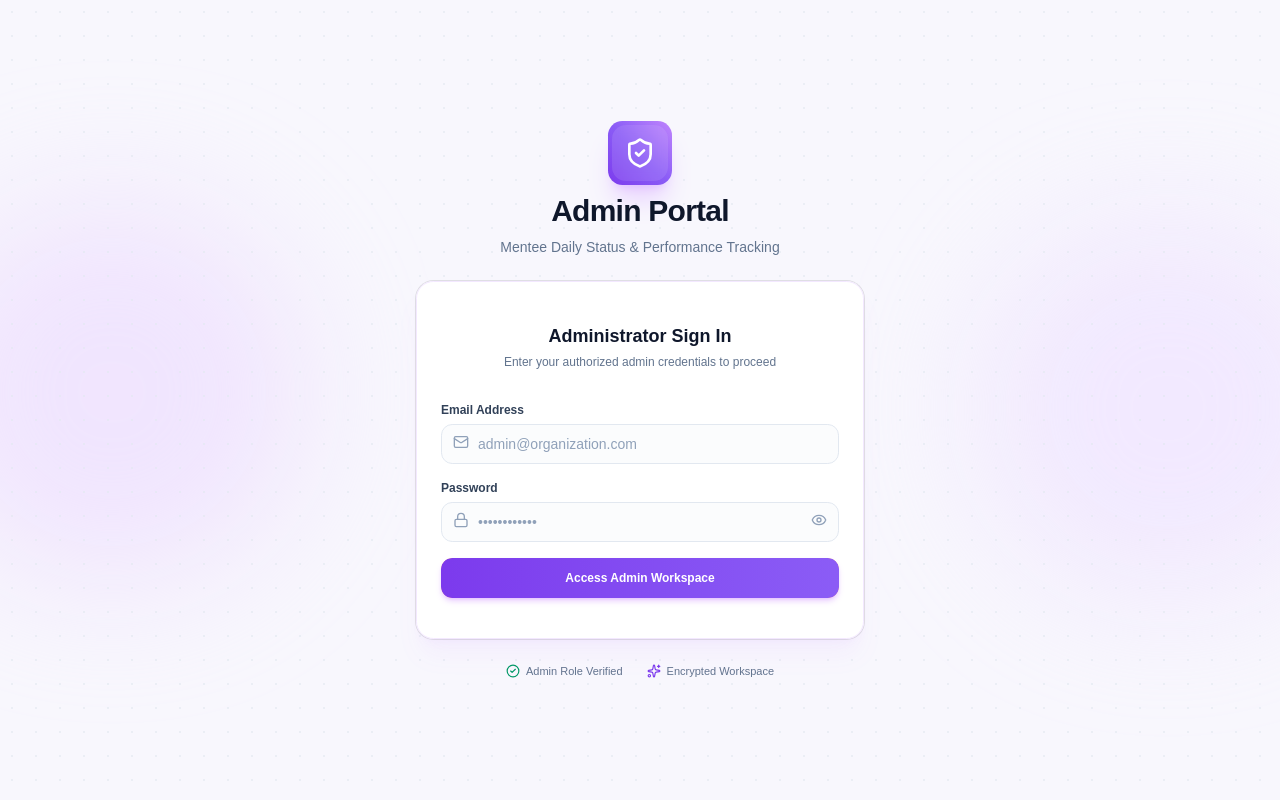
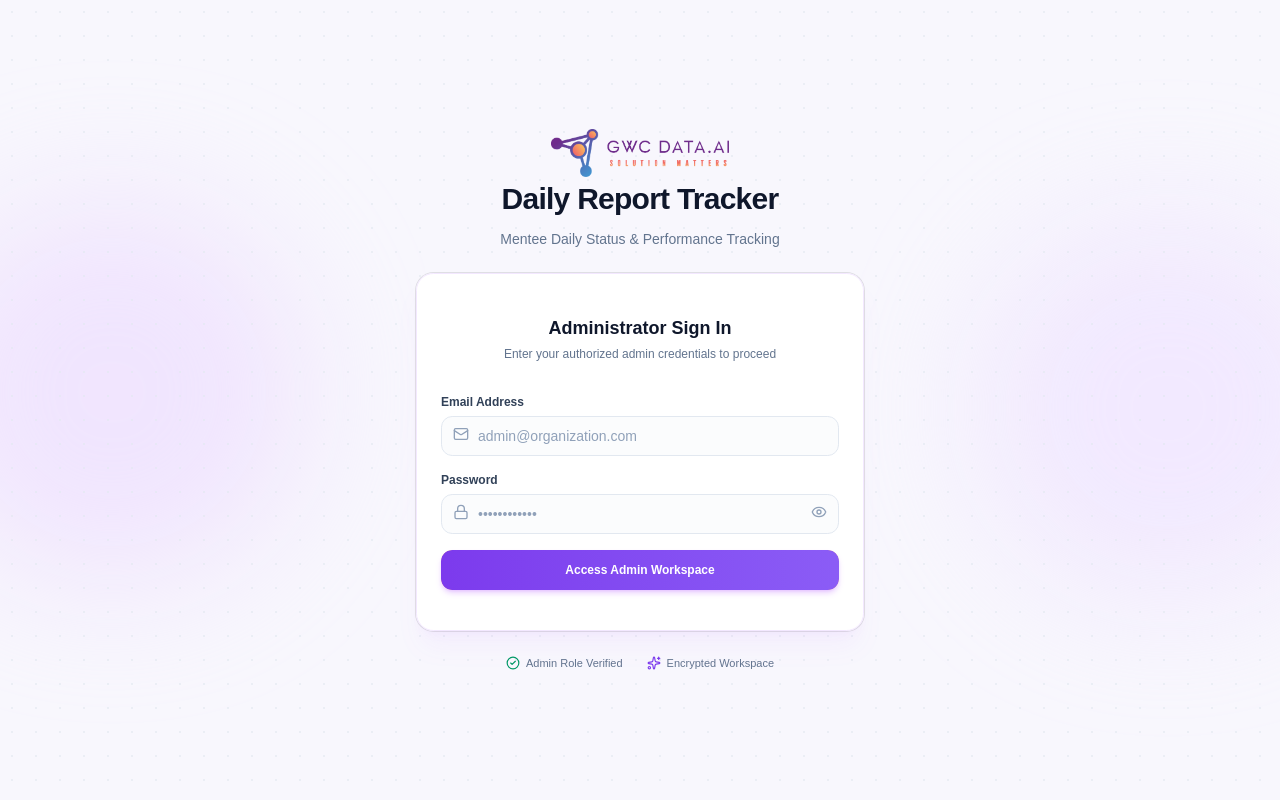
Before and after one commit to Kaviya0509/daily-status-admin, a React (Vite) app: page /login in a window 1280 px wide. Built offline with nearby package versions, Linux system fonts and the light colour scheme; no server answers.

Commit message:
feat: add admin login page component and branding asset

```diff
--- a/src/pages/AdminLoginPage.tsx
+++ b/src/pages/AdminLoginPage.tsx
@@ -8,7 +8,7 @@ import { Button } from "@/components/ui/button";
 import { Input } from "@/components/ui/input";
 import { Label } from "@/components/ui/label";
 import { Card, CardContent, CardHeader, CardTitle, CardDescription } from "@/components/ui/card";
-import { ShieldCheck, Loader2, Lock, Mail, Eye, EyeOff, Sparkles, CheckCircle2 } from "lucide-react";
+import { Loader2, Lock, Mail, Eye, EyeOff, Sparkles, CheckCircle2 } from "lucide-react";
 import { useAuth } from "@/hooks/useAuth";
 import { useEffect } from "react";
 
@@ -91,14 +91,14 @@ export default function AdminLoginPage() {
 
       <div className="w-full max-w-md relative z-10 space-y-6">
         {/* Brand Header */}
-        <div className="text-center space-y-2">
-          <div className="inline-flex items-center justify-center h-16 w-16 rounded-2xl bg-gradient-to-tr from-[#7C3AED] via-[#8B5CF6] to-[#C084FC] shadow-xl shadow-purple-500/20 p-1 mb-2">
-            <div className="h-full w-full bg-white/10 backdrop-blur-xs rounded-[14px] flex items-center justify-center">
-              <ShieldCheck className="h-8 w-8 text-white" />
-            </div>
-          </div>
+        <div className="text-center space-y-3">
+          <img
+            src="/gwc-logo.png"
+            alt="GWC DATA.AI"
+            className="h-10 sm:h-12 object-contain mx-auto mb-1"
+          />
           <h1 className="text-2xl sm:text-3xl font-black text-slate-900 tracking-tight">
-            Admin Portal
+            Daily Report Tracker
           </h1>
           <p className="text-xs sm:text-sm text-slate-500">
             Mentee Daily Status & Performance Tracking
@@ -123,7 +123,6 @@ export default function AdminLoginPage() {
                   <span className="flex-1">{error}</span>
                 </div>
               )}
-
 
               <div className="space-y-1.5">
                 <Label htmlFor="email" className="text-xs font-semibold text-slate-700">
```
Also changed, not shown: public/gwc-logo.png (added).
